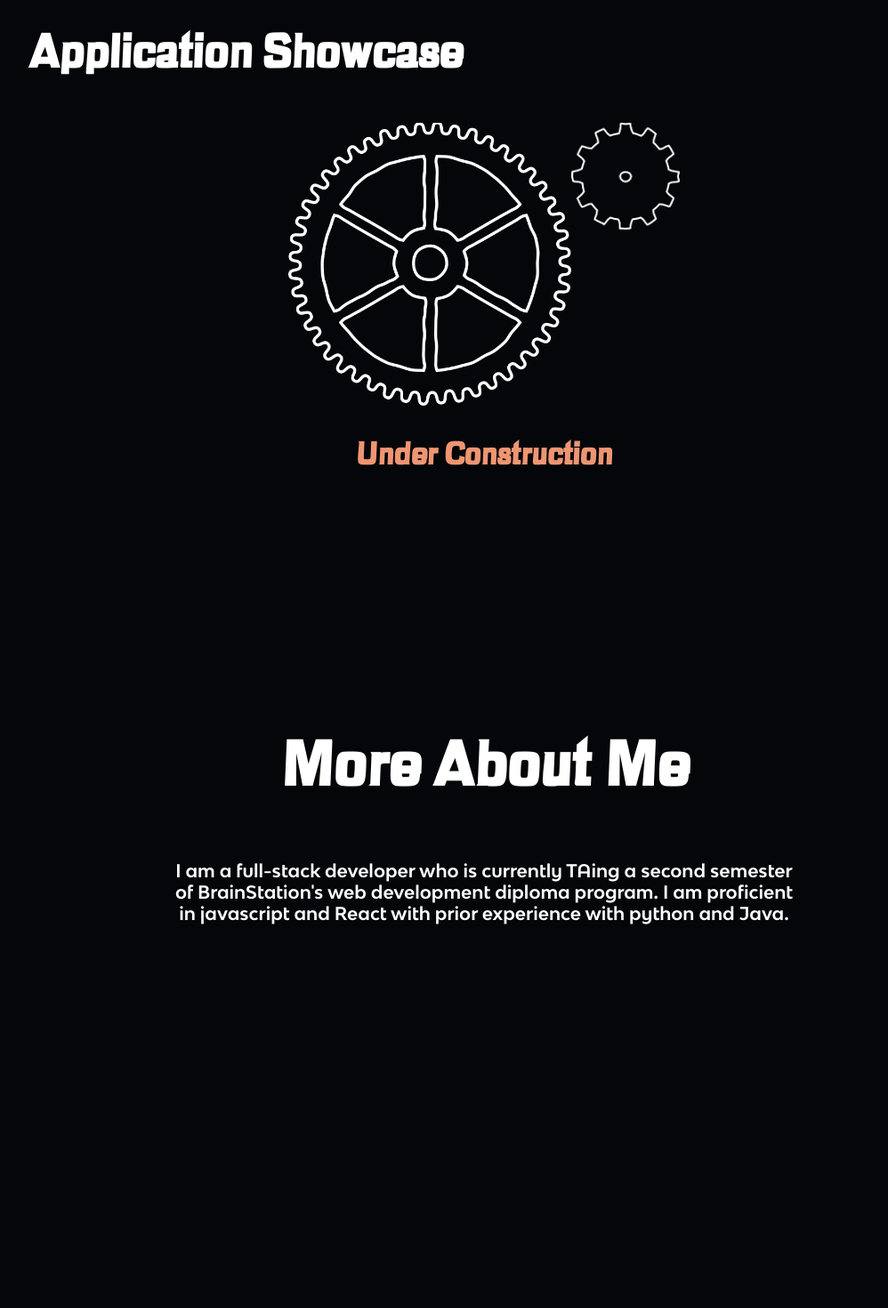
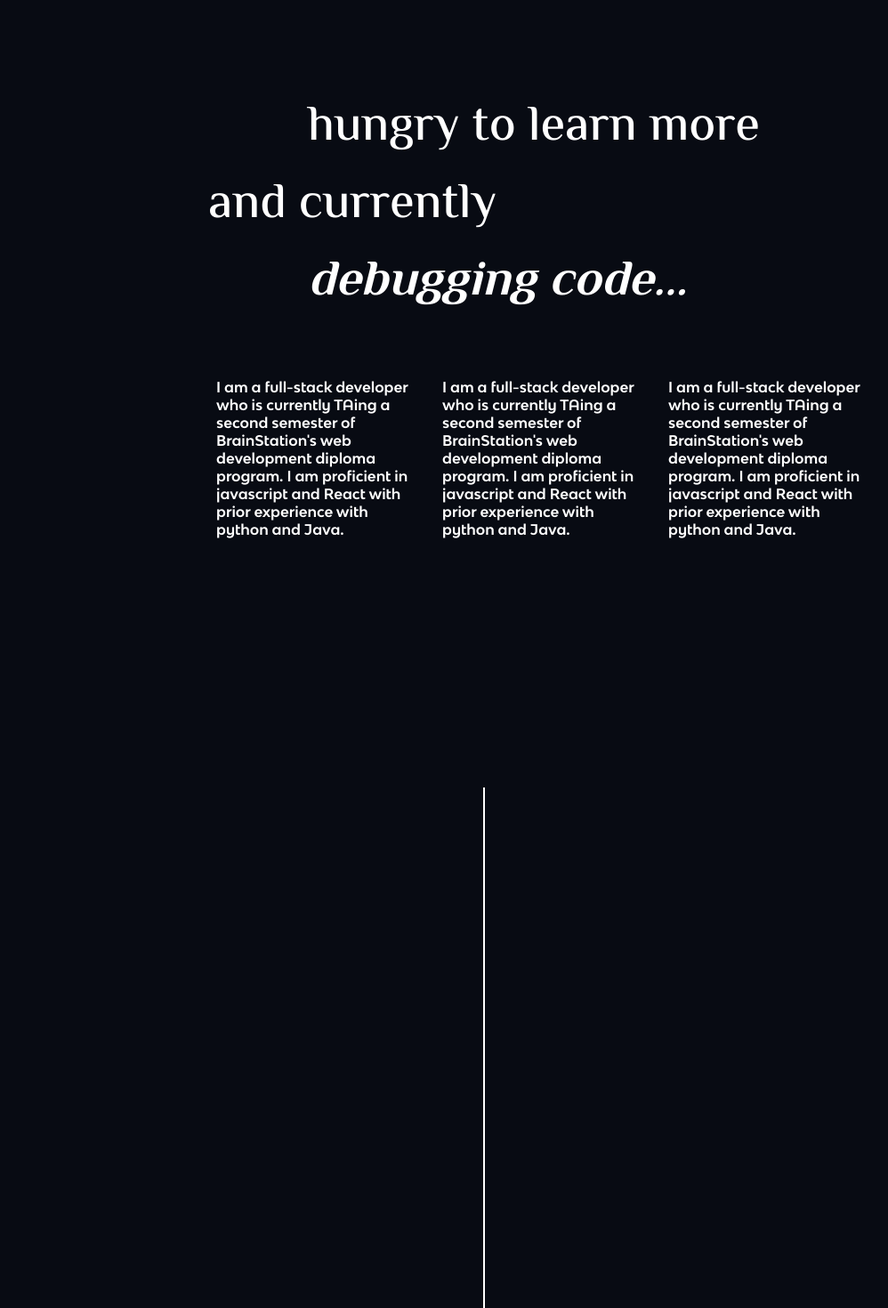
Before and after one commit to annabanana21/portfolio, a React (Create React App) app: page / in a window 1280 px wide. Shown: the part 820-2290 px from the top of the page at 89% size, without its empty margins (96-1094 px from the left). Before the commit the page ends 2098 px from the top, so only its background shows below. Built offline with nearby package versions, Linux system fonts and the light colour scheme.

Commit message:
Scroll transitions created and phase 1 mid line transition implemented

```diff
--- a/package.json
+++ b/package.json
@@ -9,12 +9,14 @@
     "@testing-library/jest-dom": "^4.2.4",
     "@testing-library/react": "^9.5.0",
     "@testing-library/user-event": "^7.2.1",
+    "animate.css": "^4.1.0",
     "axios": "^0.19.2",
     "dotenv": "^8.2.0",
     "font-awesome": "^4.7.0",
     "node-sass": "^4.14.1",
     "plyr": "^3.6.2",
     "react": "^16.0.0",
+    "react-animate-on-scroll": "^2.1.5",
     "react-dom": "^16.13.1",
     "react-particles-js": "^3.2.1",
     "react-player": "^2.6.0",
--- a/src/App.js
+++ b/src/App.js
@@ -5,14 +5,15 @@ import Intro from './components/Intro/Intro';
 import Home from './components/Home/Home';
 import Projects from './components/Projects/Projects';
 import VideosPage from './components/VideosPage/VideosPage';
+import MidLine from './components/MidLine/MidLine';
 
 
 function Main() {
   return (
     <div className="background">
       <Home />
-      <Projects />
       <Intro />
+      <MidLine />
     </div>
   );
 }
--- a/src/App.scss
+++ b/src/App.scss
@@ -5,6 +5,6 @@ html {
     // background-position: bottom;
     // background-size: cover;
     // background-attachment: fixed;
-    background-color: #04060a;
+    background-color: #080b13;
     z-index: -1;
 }
--- a/src/components/Home/Home.jsx
+++ b/src/components/Home/Home.jsx
@@ -3,35 +3,9 @@ import './Home.scss';
 import {ReactComponent as Icon} from '../../assets/github.svg';
 import {ReactComponent as Icon2} from '../../assets/linkedin.svg';
 import {Link} from 'react-router-dom';
+import ScrollAnimation from 'react-animate-on-scroll';
 
 const Home = () => {
-
-    // let [scrollPercent, setScrollPercent] = useState(0);
-
-    // window.addEventListener('scroll', () => {
-    //     var scrollTop = window.pageYOffset;
-    //     setScrollPercent(scrollTop);
-    // })
-
-
-    // window.addEventListener("scroll", function(event) {
-    //     let scroller = document.querySelector('.home__scroll');
-
-    //     if (scrollPercent >= 200 && scrollPercent <= 421) {
-    //         if (scrollPercent === 421) {
-    //             scroller.style.opacity = `${((421-scrollPercent)/421)}%`;
-    //         } else {
-    //             scroller.style.opacity = `${0}%`;
-    //         }
-    //     }
-    // });
-
-    // useEffect(() => {
-
-    // }, [scrollPercent])
-
-
-
 
     return (
         <section className='home'>
@@ -44,11 +18,13 @@ const Home = () => {
         </div>
             <div className='home__container'>
             <div className='home__image'>
-                <div className="home__scroll">
-                    <h2 className='home__title'>ANNA MASTORIS</h2>
-                    <h2 className='home__title--small'>full-stack developer & creative mind</h2>
-                </div>
-            </div>
+            <ScrollAnimation animateIn="animate__fadeIn" duration='1'>
+                    <div className="home__scroll">
+                        <h2 className='home__title'>ANNA MASTORIS</h2>
+                        <h2 className='home__title--small'>full-stack developer & creative mind</h2>
+                    </div>
+                    </ScrollAnimation>
+                    </div>
             </div>
             <div className='home__social'>
                 <a href="https://github.com/annabanana21" target="_blank" className='home__link'><Icon className='home__icon'/></a>
--- a/src/components/Home/Home.scss
+++ b/src/components/Home/Home.scss
@@ -5,10 +5,10 @@
     box-sizing: border-box;
 }
 
-@keyframes fadeIn {
-    from{opacity: 0%; transform: skew(0deg, 3deg) translate3d(0px, 40px, 100px);};
-    to{opacity: 90%; transform: skew(0deg, 0deg) translate3d(0px, 0.9px, 0px);}
-}
+// @keyframes fadeIn {
+//     from{opacity: 0%; transform: skew(0deg, 3deg) translate3d(0px, 40px, 100px);};
+//     to{opacity: 100%; transform: skew(0deg, 0deg) translate3d(0px, 0.9px, 0px);}
+// }
 
 @keyframes skewIn {
     from{transform: skew(0deg, -0.25deg) translate3d(0px, -6.416px, 0px);};
--- a/src/components/Intro/Intro.jsx
+++ b/src/components/Intro/Intro.jsx
@@ -4,12 +4,34 @@ import './Intro.scss';
 import mouse from '../../assets/mouse.svg';
 import monitor from '../../assets/moniter.svg';
 import cat from '../../assets/Cat.svg';
+import ScrollAnimation from 'react-animate-on-scroll';
+import "animate.css/animate.min.css";
 
 const Intro = () => {
     return (
       <section className='intro'>
-        <h3 className='intro__name'>More About Me</h3>
-        <p className='intro__about'>I am a full-stack developer who is currently TAing a second semester of BrainStation's web development diploma program. I am proficient in javascript and React with prior experience with python and Java.</p>
+        <div>
+          <ScrollAnimation animateIn="animate__fadeIn" delay='2' className='intro__fade' >
+            <h3 className='intro__name'>hungry to learn more</h3>
+          </ScrollAnimation>
+          <ScrollAnimation animateIn="animate__fadeIn" delay='3' className='intro__fade' >
+            <h3 className='intro__name'>and currently</h3>
+          </ScrollAnimation>
+          <ScrollAnimation animateIn="animate__fadeIn" delay='4' className='intro__fade' >
+            <h3 className='intro__name--alt'>debugging code...</h3>
+          </ScrollAnimation>
+        </div>
+        <ScrollAnimation className='intro__row' animateIn="animate__fadeIn">
+          <div className='intro__column'>
+          I am a full-stack developer who is currently TAing a second semester of BrainStation's web development diploma program. I am proficient in javascript and React with prior experience with python and Java.
+          </div>
+          <div className='intro__column'>
+          I am a full-stack developer who is currently TAing a second semester of BrainStation's web development diploma program. I am proficient in javascript and React with prior experience with python and Java.
+          </div>
+          <div className='intro__column'>
+          I am a full-stack developer who is currently TAing a second semester of BrainStation's web development diploma program. I am proficient in javascript and React with prior experience with python and Java.
+          </div>
+        </ScrollAnimation>
       </section>
     )
 }
--- a/src/components/Intro/Intro.scss
+++ b/src/components/Intro/Intro.scss
@@ -9,13 +9,12 @@
     flex-direction: column;
     align-items: center;
     justify-content: center;
-    padding: 30vh 15vw;
+    padding: 15vh 15vw;
 
     &__box {
         display: flex;
         width: 100%;
         height: 500px;
-
     }
 
     &__square {
@@ -37,19 +36,44 @@
         }
     }
 
-    &__name {
-        font-size: 4rem;
-        color: white;
-        font-family: 'Anzil';
-        margin-bottom:  4rem;
+    &__fade {
+        &:nth-child(1) {
+            margin-left: 7rem;
+        }
+        &:nth-child(3) {
+            margin-left: 7rem;
+            margin-bottom: 4rem;
+        }
     }
 
-    &__about {
+    &__name {
+        font-size: 3.5rem;
+        color: white;
+        font-family: 'El Messiri', sans-serif;
+        font-weight: 500;
+
+        &--alt {
+            @extend .intro__name;
+            font-weight: 700;
+            font-style: italic;
+            &:nth-child(1) {
+                margin-left: 0;
+            }
+        }
+    }
+
+    &__row {
+        display: flex;
+        margin-left: 10rem;
+    }
+
+    &__column {
+        width: 230px;
+        margin-right: 1.5rem;
         color: white;
         font-family: 'Modelica';
-        max-width: 80%;
-        font-size: 1.25rem;
-        text-align: center;
+        font-size: 1rem;
+
     }
 
     &__icon {
--- /dev/null
+++ b/src/components/MidLine/MidLine.js
@@ -0,0 +1,48 @@
+import React from 'react';
+import './MidLine.scss';
+import ScrollAnimation from 'react-animate-on-scroll';
+import "animate.css/animate.min.css";
+
+
+const MidLine = () => {
+
+    document.addEventListener('scroll', () => {
+        let line = document.querySelector('.mid__line');
+        let first = document.getElementById('mid1');
+        let second = document.getElementById('mid2');
+        let range = 271;
+
+
+        if (typeof line !== undefined & line.getBoundingClientRect().top <= 500) {
+            line.style.height = `${(500 - line.getBoundingClientRect().top)*1.2}px`
+            //console.log(500 - line.getBoundingClientRect().top)
+        }
+        if (typeof first !== undefined & first.getBoundingClientRect().top < 571 & first.getBoundingClientRect().top >= 300 ) {
+            let dif = (571 - first.getBoundingClientRect().top)/range;
+            first.style.opacity = `${dif.toFixed(2)}`
+            first.style.left = `${(dif.toFixed(2)*100)/4}%`
+        }
+
+        if (typeof second !== undefined & second.getBoundingClientRect().top < 583 & second.getBoundingClientRect().top >= 312 ) {
+            let dif = (583 - second.getBoundingClientRect().top)/range;
+            second.style.opacity = `${dif.toFixed(2)}`
+            console.log((0.75 - (dif.toFixed(2)/4))*100);
+            second.style.left = `${(0.75 - (dif.toFixed(2)/4))*100}%`
+        }
+    })
+
+    return (
+        <section className='mid'>
+            <div className='mid__line'>
+                <div className='mid__blurb' id='mid1'>
+                    <p>I have worked with and taught React</p>
+                </div>
+                <div className='mid__blurb' id='mid2'>
+                    <p>I have worked with and taught React</p>
+                </div>
+            </div>
+        </section>
+    )
+}
+
+export default MidLine;
--- /dev/null
+++ b/src/components/MidLine/MidLine.scss
@@ -0,0 +1,37 @@
+.mid {
+    padding-top: 10rem;
+    display: flex;
+    justify-content: center;
+    min-height: 250vh;
+    position: relative;
+
+    &__line {
+        width: 2px;
+        height: 0px;
+        background-color: white;
+        //transform: scale3d(1, 0, 1);
+    }
+
+    &__blurb {
+        width: 25%;
+        display: flex;
+        padding: 0 3rem;
+        position: absolute;
+        top: 30rem;
+        left: 0rem;
+        font-size: 2rem;
+        color: white;
+        z-index: 6;
+        opacity: 0;
+
+        &:nth-child(2) {
+            left: 75%;
+            top: 60rem;
+        }
+    }
+}
+
+@keyframes moveLeft {
+    from{left: 0rem };
+    to {left: 10rem}
+}
--- a/src/components/VideoCard/VideoCard.scss
+++ b/src/components/VideoCard/VideoCard.scss
@@ -11,6 +11,7 @@
     box-sizing: content-box;
     border: 1px solid #0b101b;
     margin-right: 2rem;
+
 
     &:hover {
         background-color: #0b101b;
--- a/src/components/VideoSlide/VideoSlide.scss
+++ b/src/components/VideoSlide/VideoSlide.scss
@@ -21,5 +21,9 @@
         width: 100%;
         display: flex;
         flex-wrap: wrap;
+
+        & :last-child {
+            margin-right: 0;
+        }
     }
 }
--- a/src/partials/_fonts.scss
+++ b/src/partials/_fonts.scss
@@ -1,6 +1,6 @@
 @import url('https://fonts.googleapis.com/css2?family=Overpass:wght@700&display=swap');
 @import url('https://fonts.googleapis.com/css2?family=El+Messiri:wght@700&display=swap');
-
+@import url('https://fonts.googleapis.com/css2?family=El+Messiri:wght@500&display=swap');
 @font-face {
     font-family: "Inter";
     src: url('../assets/Inter/Inter-Bold-slnt=0.ttf');
```
Also changed, not shown: 1 other file (tests, documents, lock files or other folders).
